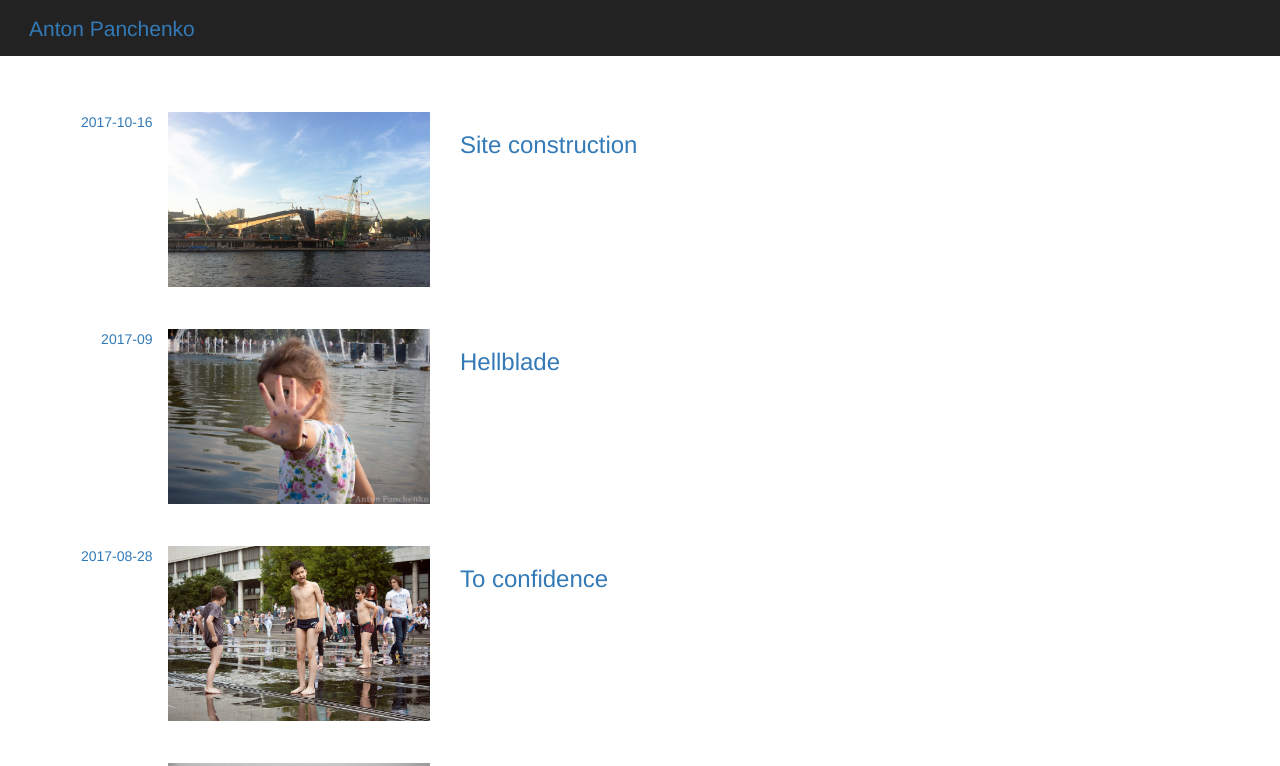
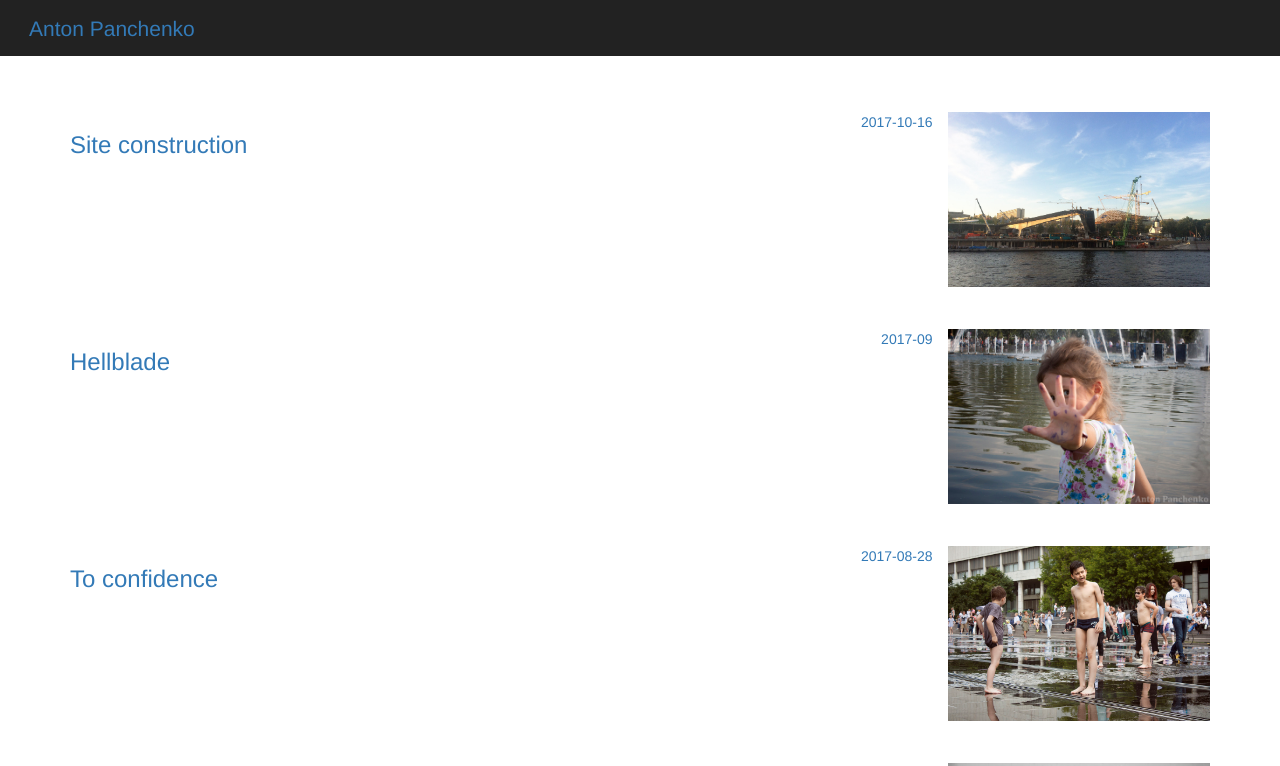
Before and after one commit to apanchenko/antonpanchenko.com, a React (Create React App) app: page / in a window 1280 px wide. Shown: the top 766 px of the page. Built offline with nearby package versions, Linux system fonts and the light colour scheme.

Commit message:
make images smaller fixed size in blog-list

```diff
--- a/out.js
+++ b/out.js
@@ -1,3 +1,6 @@
+// After build complete copies all built files
+// from 'build' folder to 'out' repository.
+
 var fs = require("fs");
 var path = require("path");
 
--- a/src/blog-list.js
+++ b/src/blog-list.js
@@ -8,14 +8,14 @@ class BlogListItem extends React.Component {
         return (
             <div className="row">
                 <Link to={"/" + this.props.entry.path}>
+                    <div className="col-xs-8">
+                        <h3 className="post-title">{this.props.entry.title}</h3>
+                    </div>
                     <div className="col-xs-1 post-date">
                             {this.props.entry.date}
                     </div>
                     <div className="col-xs-3 post">
-                        <Image src={this.props.entry.img} alt={this.props.entry.imgalt} responsive />
-                    </div>
-                    <div className="col-xs-8 post">
-                        <h3 className="post-title">{this.props.entry.title}</h3>
+                        <Image src={this.props.entry.img} alt={this.props.entry.imgalt} width='450' height='300' responsive />
                     </div>
                 </Link>
             </div>
```
Also changed, not shown: 1 other file (tests, documents, lock files or other folders).
